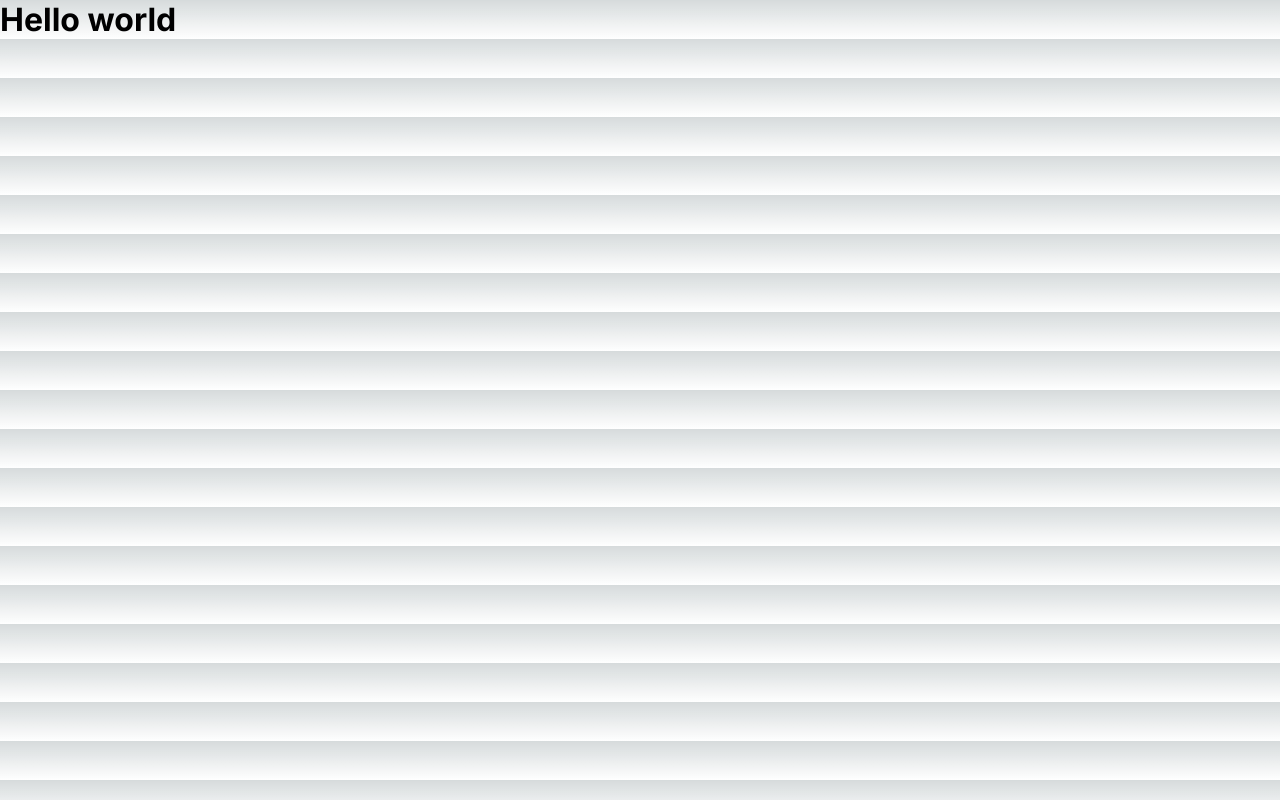
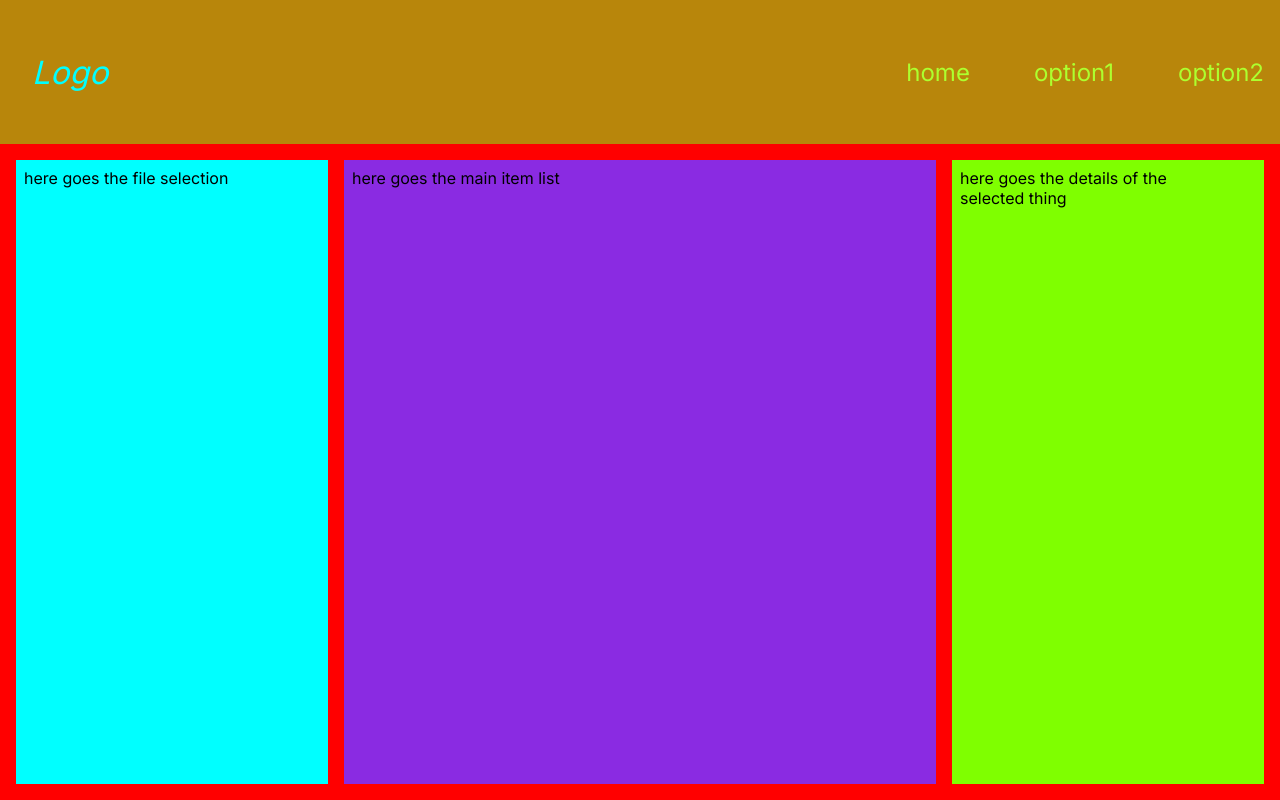
Before and after one commit to tBaronDar/demo-context, a Next.js app: page / in a window 1280 px wide. Built offline with nearby package versions, Linux system fonts and the light colour scheme.

Commit message:
commit tha went online for the first time

```diff
--- a/app/globals.css
+++ b/app/globals.css
@@ -1,76 +1,5 @@
 :root {
-  --max-width: 1100px;
-  --border-radius: 12px;
-  --font-mono: ui-monospace, Menlo, Monaco, "Cascadia Mono", "Segoe UI Mono",
-    "Roboto Mono", "Oxygen Mono", "Ubuntu Monospace", "Source Code Pro",
-    "Fira Mono", "Droid Sans Mono", "Courier New", monospace;
-
-  --foreground-rgb: 0, 0, 0;
-  --background-start-rgb: 214, 219, 220;
-  --background-end-rgb: 255, 255, 255;
-
-  --primary-glow: conic-gradient(
-    from 180deg at 50% 50%,
-    #16abff33 0deg,
-    #0885ff33 55deg,
-    #54d6ff33 120deg,
-    #0071ff33 160deg,
-    transparent 360deg
-  );
-  --secondary-glow: radial-gradient(
-    rgba(255, 255, 255, 1),
-    rgba(255, 255, 255, 0)
-  );
-
-  --tile-start-rgb: 239, 245, 249;
-  --tile-end-rgb: 228, 232, 233;
-  --tile-border: conic-gradient(
-    #00000080,
-    #00000040,
-    #00000030,
-    #00000020,
-    #00000010,
-    #00000010,
-    #00000080
-  );
-
-  --callout-rgb: 238, 240, 241;
-  --callout-border-rgb: 172, 175, 176;
-  --card-rgb: 180, 185, 188;
-  --card-border-rgb: 131, 134, 135;
-}
-
-@media (prefers-color-scheme: dark) {
-  :root {
-    --foreground-rgb: 255, 255, 255;
-    --background-start-rgb: 0, 0, 0;
-    --background-end-rgb: 0, 0, 0;
-
-    --primary-glow: radial-gradient(rgba(1, 65, 255, 0.4), rgba(1, 65, 255, 0));
-    --secondary-glow: linear-gradient(
-      to bottom right,
-      rgba(1, 65, 255, 0),
-      rgba(1, 65, 255, 0),
-      rgba(1, 65, 255, 0.3)
-    );
-
-    --tile-start-rgb: 2, 13, 46;
-    --tile-end-rgb: 2, 5, 19;
-    --tile-border: conic-gradient(
-      #ffffff80,
-      #ffffff40,
-      #ffffff30,
-      #ffffff20,
-      #ffffff10,
-      #ffffff10,
-      #ffffff80
-    );
-
-    --callout-rgb: 20, 20, 20;
-    --callout-border-rgb: 108, 108, 108;
-    --card-rgb: 100, 100, 100;
-    --card-border-rgb: 200, 200, 200;
-  }
+	--background-color: #ff0000;
 }
 
 * {
@@ -79,20 +8,26 @@
 	margin: 0;
 }
 
-html,
 body {
 	max-width: 100vw;
+	height: 100vh;
 	overflow-x: hidden;
+	margin: 0;
+	padding: 0;
 }
 
 body {
-  color: rgb(var(--foreground-rgb));
-  background: linear-gradient(
-      to bottom,
-      transparent,
-      rgb(var(--background-end-rgb))
-    )
-    rgb(var(--background-start-rgb));
+	color: black;
+	background: var(--background-color);
+}
+
+main {
+	height: 82%;
+	display: grid;
+	grid-template-columns: 25% auto 25%;
+	gap: 1rem;
+	padding: 1rem;
+	margin: 0;
 }
 
 a {
@@ -100,8 +35,10 @@ a {
 	text-decoration: none;
 }
 
-@media (prefers-color-scheme: dark) {
-  html {
-    color-scheme: dark;
+div {
+	padding: 0.5rem;
 }
+
+p {
+	text-wrap: pretty;
 }
--- a/app/layout.tsx
+++ b/app/layout.tsx
@@ -1,12 +1,13 @@
 import type { Metadata } from "next";
 import { Inter } from "next/font/google";
 import "./globals.css";
+import MainNavigation from "@/components/layout/main-navigation";
 
 const inter = Inter({ subsets: ["latin"] });
 
 export const metadata: Metadata = {
-  title: "Create Next App",
-  description: "Generated by create next app",
+	title: "A State Managment Demo",
+	description: "Placeholder",
 };
 
 export default function RootLayout({
@@ -16,7 +17,10 @@ export default function RootLayout({
 }>) {
 	return (
 		<html lang="en">
-      <body className={inter.className}>{children}</body>
+			<body className={inter.className}>
+				<MainNavigation />
+				{children}
+			</body>
 		</html>
 	);
 }
--- a/app/page.tsx
+++ b/app/page.tsx
@@ -1,10 +1,13 @@
-import Image from "next/image";
-import styles from "./page.module.css";
+import ContentDetails from "@/components/content-details";
+import ContentTable from "@/components/content-table";
+import FileTree from "@/components/file-tree";
 
 export default function Home() {
 	return (
 		<main>
-			<h1>Hello world</h1>
+			<FileTree />
+			<ContentTable />
+			<ContentDetails />
 		</main>
 	);
 }
--- /dev/null
+++ b/components/content-details.module.css
@@ -0,0 +1,4 @@
+.master {
+	grid-column: 3;
+	background-color: chartreuse;
+}
--- /dev/null
+++ b/components/content-details.tsx
@@ -0,0 +1,13 @@
+import React from "react";
+
+import styles from "./content-details.module.css";
+
+function ContentDetails() {
+	return (
+		<div className={styles.master}>
+			<p>here goes the details of the selected thing</p>
+		</div>
+	);
+}
+
+export default ContentDetails;
--- /dev/null
+++ b/components/content-table.module.css
@@ -0,0 +1,4 @@
+.master {
+	grid-column: 2;
+	background-color: blueviolet;
+}
--- /dev/null
+++ b/components/content-table.tsx
@@ -0,0 +1,13 @@
+import React from "react";
+
+import styles from "@/components/content-table.module.css";
+
+function ContentTable() {
+	return (
+		<div className={styles.master}>
+			<p>here goes the main item list</p>
+		</div>
+	);
+}
+
+export default ContentTable;
--- /dev/null
+++ b/components/file-tree.module.css
@@ -0,0 +1,5 @@
+.master {
+	grid-column: 1;
+	background-color: aqua;
+	/* height: 100%; */
+}
--- /dev/null
+++ b/components/file-tree.tsx
@@ -0,0 +1,13 @@
+import React from "react";
+
+import styles from "./file-tree.module.css";
+
+function FileTree() {
+	return (
+		<div className={styles.master}>
+			<p>here goes the file selection</p>
+		</div>
+	);
+}
+
+export default FileTree;
--- /dev/null
+++ b/components/layout/main-navigation.module.css
@@ -0,0 +1,36 @@
+.header {
+	height: 18%;
+	width: 100%;
+	background-color: darkgoldenrod;
+}
+
+.navigation {
+	height: 100%;
+	width: 100%;
+	display: flex;
+	align-items: center;
+	justify-content: flex-start;
+}
+
+.navigation ul {
+	width: 100%;
+	list-style: none;
+	display: flex;
+	flex-direction: row;
+	justify-content: flex-end;
+	align-items: center;
+}
+
+.navigation li {
+	color: greenyellow;
+	font-size: 1.5rem;
+	margin-left: 3rem;
+	margin-right: 1rem;
+}
+
+.logo {
+	color: aqua;
+	font-size: 2rem;
+	font-style: italic;
+	padding: 2rem;
+}
--- /dev/null
+++ b/components/layout/main-navigation.tsx
@@ -0,0 +1,23 @@
+import React from "react";
+
+import styles from "./main-navigation.module.css";
+import Link from "next/link";
+
+function MainNavigation() {
+	return (
+		<header className={styles.header}>
+			<nav className={styles.navigation}>
+				<Link href={"/"} className={styles.logo}>
+					Logo
+				</Link>
+				<ul>
+					<li>home</li>
+					<li>option1</li>
+					<li>option2</li>
+				</ul>
+			</nav>
+		</header>
+	);
+}
+
+export default MainNavigation;
```
Lines whose indentation alone changed are shown as unchanged.
